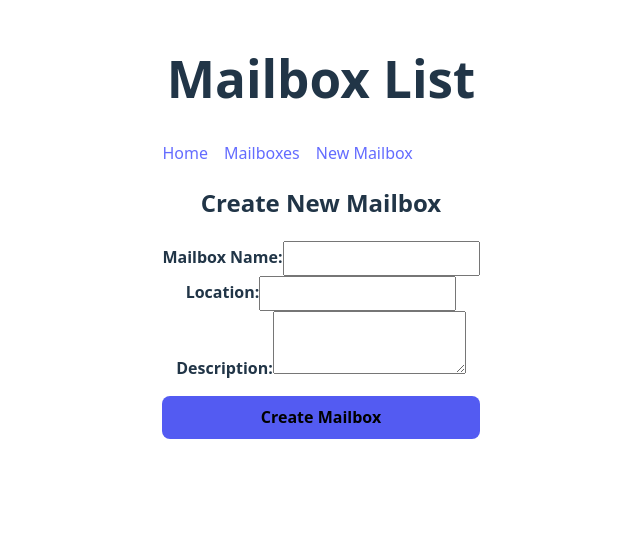
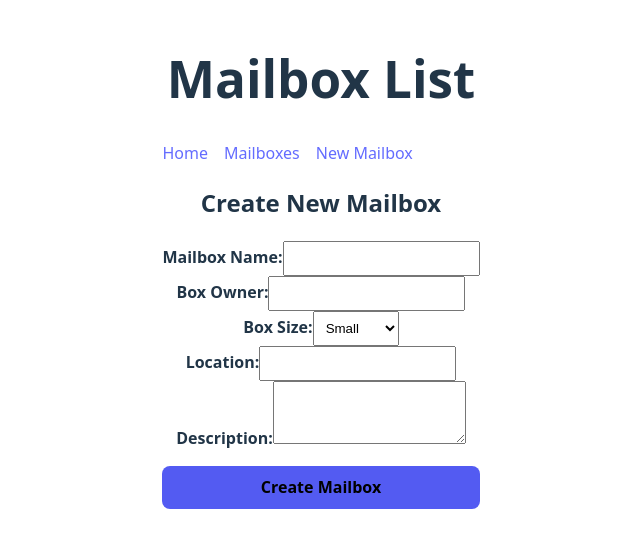
Before and after one commit to morgantstewart/react-router-dom-lab, a React (Vite) app: page /new-mailbox in a window 1280 px wide. Shown: the top 548 px of the page, without its empty margins (319-959 px from the left). Built offline with nearby package versions, Linux system fonts and the light colour scheme.

Commit message:
added final mailbox functionality

```diff
--- a/src/components/MailboxDetails/MailboxDetails.jsx
+++ b/src/components/MailboxDetails/MailboxDetails.jsx
@@ -22,6 +22,8 @@ const MailboxDetails = (props) => {
       <div>
         <h3>{selectedBox.name || 'Unnamed Mailbox'}</h3>
         <p><strong>Box Number:</strong> {selectedBox._id}</p>
+        <p><strong>Box Owner:</strong> {selectedBox.boxOwner || 'Unknown'}</p>
+        <p><strong>Box Size:</strong> {selectedBox.boxSize || 'Unknown'}</p>
         <p><strong>Location:</strong> {selectedBox.location || 'No location specified'}</p>
         <p><strong>Description:</strong> {selectedBox.description || 'No description available'}</p>
       </div>
--- a/src/components/MailboxForm/MailboxForm.jsx
+++ b/src/components/MailboxForm/MailboxForm.jsx
@@ -4,6 +4,8 @@ import { useNavigate } from 'react-router-dom';
 const MailboxForm = ({ onSubmit }) => {
   const [formData, setFormData] = useState({
     name: '',
+    boxOwner: '',
+    boxSize: 'Small',
     location: '',
     description: ''
   });
@@ -25,6 +27,8 @@ const MailboxForm = ({ onSubmit }) => {
     // Reset form
     setFormData({
       name: '',
+      boxOwner: '',
+      boxSize: 'Small',
       location: '',
       description: ''
     });
@@ -46,6 +50,33 @@ const MailboxForm = ({ onSubmit }) => {
             onChange={handleChange}
             required
           />
+        </div>
+
+        <div>
+          <label htmlFor="boxOwner">Box Owner:</label>
+          <input
+            type="text"
+            id="boxOwner"
+            name="boxOwner"
+            value={formData.boxOwner}
+            onChange={handleChange}
+            required
+          />
+        </div>
+
+        <div>
+          <label htmlFor="boxSize">Box Size:</label>
+          <select
+            id="boxSize"
+            name="boxSize"
+            value={formData.boxSize}
+            onChange={handleChange}
+            required
+          >
+            <option value="Small">Small</option>
+            <option value="Medium">Medium</option>
+            <option value="Large">Large</option>
+          </select>
         </div>
 
         <div>
--- a/src/components/MailboxList/MailboxList.jsx
+++ b/src/components/MailboxList/MailboxList.jsx
@@ -19,6 +19,9 @@ const MailboxList = ({ mailboxes = [] }) => {
             <Link to={`/mailboxes/${mailbox._id}`}>
               Mailbox #{mailbox._id} - {mailbox.name || 'Unnamed Mailbox'}
             </Link>
+            <div>
+              <small>Owner: {mailbox.boxOwner || 'Unknown'} | Size: {mailbox.boxSize || 'Unknown'}</small>
+            </div>
           </li>
         ))}
       </ul>
```
